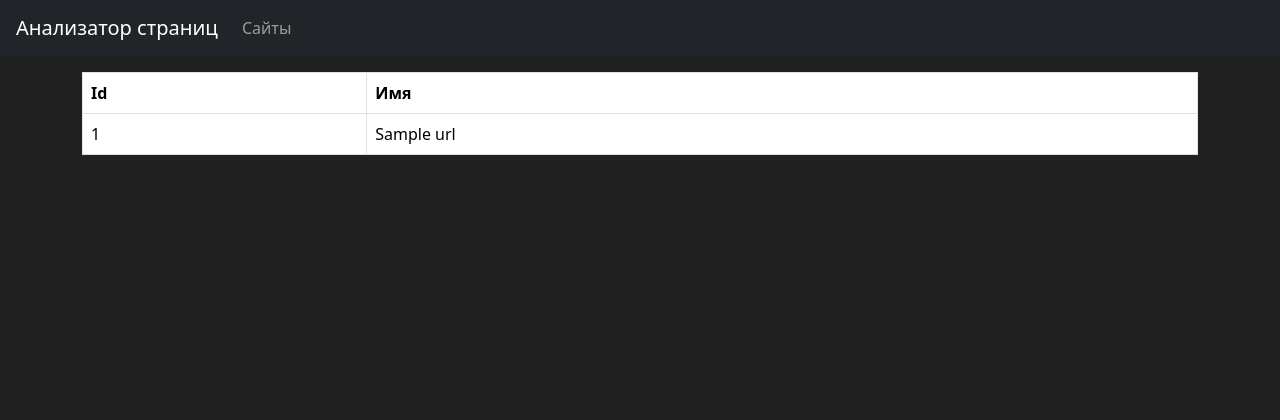
After one commit to qffo/python-project-83, a Flask app: page /urls in a window 1280 px wide. The commit adds this page. Shown: the top 420 px of the page. Run offline with Flask 3, Linux system fonts and the light colour scheme; a database or web service that is not in the repository returns one stand-in record (values such as "Sample title"); some libraries are stand-ins or nearby versions.

Commit message:
add urls.html ang posrgresql

```diff
--- /dev/null
+++ b/database.sql
@@ -0,0 +1,5 @@
+CREATE TABLE IF NOT EXISTS urls (
+    id BIGINT PRIMARY KEY GENERATED ALWAYS AS IDENTITY,
+    name VARCHAR(255) UNIQUE NOT NULL,
+    created_at TIMESTAMP DEFAULT now()
+);
--- a/page_analyzer/app.py
+++ b/page_analyzer/app.py
@@ -1,13 +1,64 @@
 import os
-from flask import Flask, render_template
 from dotenv import load_dotenv
+from flask import (
+    Flask,
+    render_template,
+    request,
+    redirect,
+    url_for,
+)
 
+import psycopg2
 
 load_dotenv()
 app = Flask(__name__)  # Это callable WSGI-приложение
 app.config['SECRET_KEY'] = os.getenv('SECRET_KEY')
 
+DATABASE_URL = os.getenv('DATABASE_URL')
+
+
+def get_all_urls():
+    urls = []
+    sql = "SELECT id, name FROM urls;"
+    with psycopg2.connect(DATABASE_URL) as conn:
+        cursor = conn.cursor()
+        cursor.execute(sql)
+        records = cursor.fetchall()
+    if records:
+        for record in records:
+            urls.append(
+                {
+                    'id': record[0],
+                    'name': record[1],
+                }
+            )
+    return urls
+
+
+@app.get('/urls')
+def all_urls():
+    urls = get_all_urls()
+    return render_template(
+        'all_urls.html',
+        urls=urls
+    )
+
 
 @app.route('/')
 def hello_world():
     return render_template('index.html')
+
+
+# @app.route('/')
+# def index():
+#     with psycopg2.connect(DATABASE_URL) as conn:
+#         cursor = conn.cursor()
+#         cursor.execute("SELECT * from urls;")
+#         db_version = cursor.fetchone()
+#     conn.close()
+#     return f"{db_version}"
+
+
+@app.get('/urls')
+def get_urls():
+    return render_template('all_urls.html')
--- /dev/null
+++ b/page_analyzer/templates/all_urls.html
@@ -0,0 +1,36 @@
+{% extends "index.html" %}
+
+{% block h1 %}Сайты:{% endblock %}
+
+{% block content %}
+<style>
+    .table tbody tr{
+        background-color: black;
+        color: white;
+    }
+</style>
+    <div class="table-responsive">
+        <table class="table table-bordered table-hover text-nowrap" data-test="urls">
+            <thead>
+                <tr>
+                    <th>Id</th>
+                    <th>Имя</th>
+                </tr>
+            </thead>
+            <tbody>
+                {% if urls %}
+                    {% for url in urls %}
+                        <tr>
+                            <td>
+                                <a>{{ url['id'] }}</a>
+                            </td>
+                            <td>
+                                <a>{{ url['name'] }}</a>
+                            </td>
+                        </tr>
+                    {% endfor %}
+                {% endif %}
+            </tbody>
+        </table>
+    </div>
+{% endblock %}
--- a/page_analyzer/templates/index.html
+++ b/page_analyzer/templates/index.html
@@ -6,15 +6,12 @@
     <meta name="viewport" content="width=device-width, initial-scale=1, shrink-to-fit=no">
     <meta name="description" content="Третий проект для Hexlet.io">
     <link href="https://cdn.jsdelivr.net/npm/bootstrap@5.3.3/dist/css/bootstrap.min.css" rel="stylesheet" integrity="sha384-QWTKZyjpPEjISv5WaRU9OFeRpok6YctnYmDr5pNlyT2bRjXh0JMhjY6hW+ALEwIH" crossorigin="anonymous">
-
-
     <style>
         body {
             background-color: #212121;
             color: white;
         }
     </style>
-
     <title>{% block title %}Анализатор страниц{% endblock %}</title>
   </head>
   <body class="min-vh-100 d-flex flex-column">
@@ -36,9 +33,9 @@
     <div class="container-lg mt-3">
       <h1></h1>
 
-
+      {% block content %}
 <div class="row">
-  <div class="col-12 col-md-10 col-lg-8 mx-auto border border-secondary rounded-3 p-5"> <!-- убрал bg-light перед p-5, добавил border-secondary-->
+  <div class="col-12 col-md-10 col-lg-8 mx-auto border border-secondary rounded-3 p-5"> <!-- убрал bg-light перед p-5, добавил border-secondary -->
     <h1 class="display-3">Анализатор страниц</h1>
     <p class="lead">Бесплатно проверяйте сайты на SEO-пригодность</p>
     <form action="/urls " method="post" class="d-flex justify-content-center">
@@ -48,6 +45,7 @@
 </form>
   </div>
 </div>
+    {% endblock %}
 
     </div>
   </main>
--- a/pyproject.toml
+++ b/pyproject.toml
@@ -11,6 +11,7 @@ python = "^3.11"
 flask = "^3.0.3"
 gunicorn = "^23.0.0"
 python-dotenv = "^1.0.1"
+psycopg2-binary = "^2.9.9"
 
 
 [tool.poetry.group.dev.dependencies]
```
Also changed, not shown: README.md, 4 other files.
